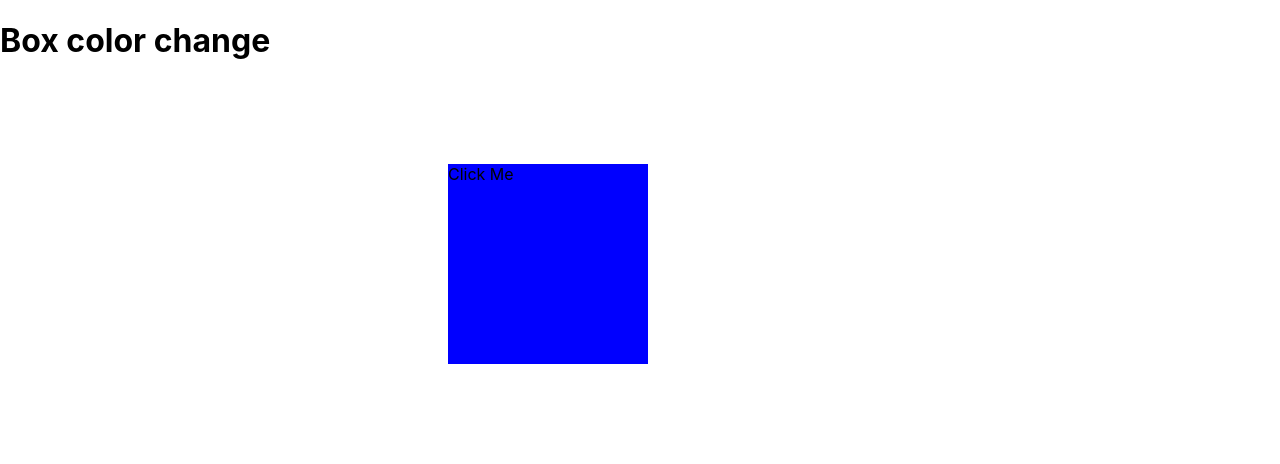
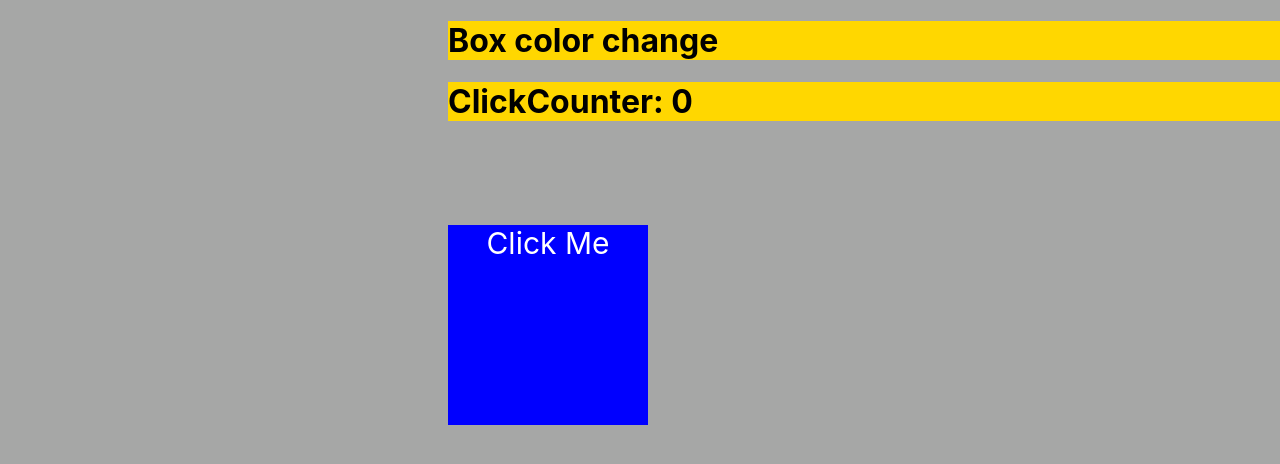
Before and after one commit to Briandepalmas/React-Box-Color, a React (Create React App) app: page / in a window 1280 px wide. Shown: the top 464 px of the page. Built offline with nearby package versions, Linux system fonts and the light colour scheme.

Commit message:
adeed css to box and counter

```diff
--- a/src/App.css
+++ b/src/App.css
@@ -1,6 +1,23 @@
+body{
+    background-color: rgb(166, 167, 166);
+}
 .colorbox{
     height:200px;
     width:200px;
     margin-left: 35vw;
     margin-top: 13vh;
 }
+.p{
+    font-size: 30px;
+    color:white;
+    text-align: center;
+
+}
+#title1{
+    margin-left: 35vw;
+    background-color: gold;
+}
+#title2{
+    margin-left: 35vw;
+    background-color: gold;
+}
--- a/src/App.js
+++ b/src/App.js
@@ -12,25 +12,30 @@ export class App extends Component {
 
              }
         this.handleChangeColor=this.handleChangeColor.bind(this)
+
       }
 
 
     handleChangeColor(){
       this.setState(toggleSwitch => ({toggleOn: !toggleSwitch.toggleOn}));
-      this.setState({clickCounter: this.state.clickCounter++})
+      this.setState({clickCounter: this.state.clickCounter+1})
+
       if (this.state.toggleOn==false){
-        this.setState({color:'red',
-                      })
+        this.setState({color:'red'})
+      }
+      else{
+        this.setState({color:'green'})
       }
 
-        }
+ }
 
   render() {
     return (
       <div>
-        <h1>Box color change</h1>
+        <h1 id="title1">Box color change</h1>
+        <h1 id="title2">ClickCounter: {this.state.clickCounter}</h1>
         <div onClick={this.handleChangeColor} className="colorbox" style={{backgroundColor:this.state.color}}>
-          <p >Click Me</p>
+          <p className="p">Click Me</p>
         </div>
       </div>
     )
```
